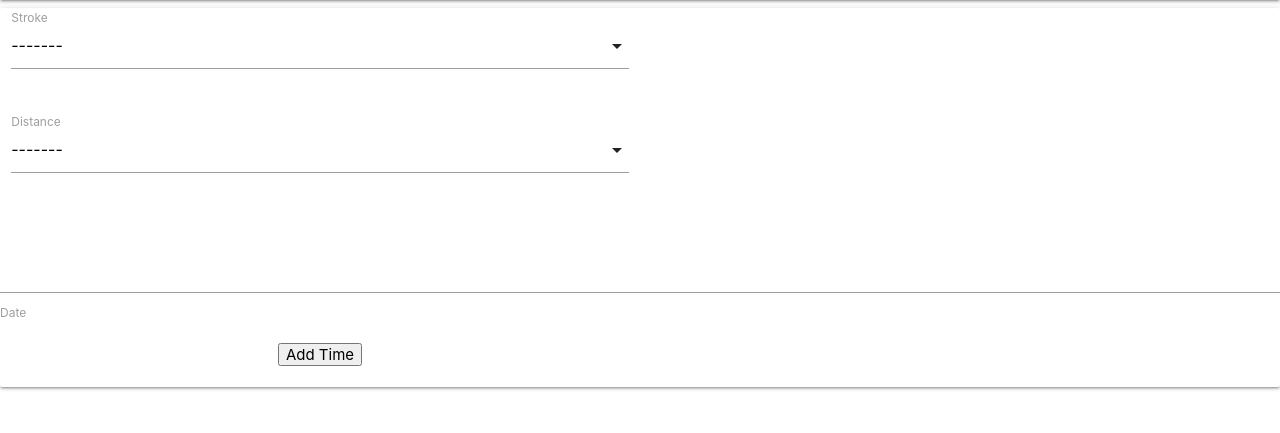
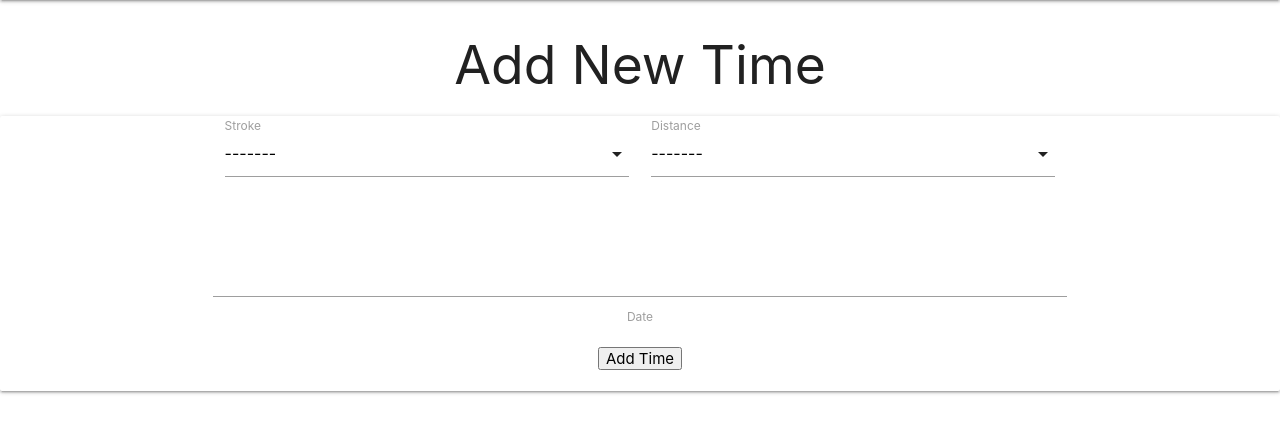
Before and after one commit to seanbrindley17/milestone-project-3-mk2, a Python web app: template templates/new_entry.html in a window 1280 px wide. Shown: the part 64-497 px from the top of the page. Run offline with Jinja, Linux system fonts and the light colour scheme; the template is opened without the code that fills it, so the values that code supplies are empty; some libraries are stand-ins or nearby versions.

Commit message:
Add title and basic formatting to new time form

```diff
--- a/templates/new_entry.html
+++ b/templates/new_entry.html
@@ -2,9 +2,12 @@
 
 {% block content %}
 
-<div class="row card">
-  <form class="col s12">
+<h2 class="center-align">Add New Time</h2>
+
+<div class="row card center-align">
+  <form class="col s8 offset-s2 ">
     <div class="row">
+      <!-- Stroke -->
       <div class="input-field col s6">
         <select name="stroke_name" id="stroke_name">
           <option value="" disabled selected>-------</option>
@@ -14,9 +17,7 @@
         </select>
         <label for="stroke_name">Stroke</label>
       </div>
-    </div>
-
-    <div class="row">
+      <!-- Distance -->
       <div class="input-field col s6">
         <select name="stroke_name" id="stroke_name">
           <option value="" disabled selected>-------</option>
@@ -27,15 +28,15 @@
         <label for="stroke_name">Distance</label>
       </div>
     </div>
-
+    <!-- Date -->
     <div class="row">
       <div class="input-field col s6"></div>
       <input id="swim_date" name="swim_date" type="text" class="datepicker">
       <label for="swim_date">Date</label>
     </div>
-
+    <!-- Submit -->
     <div class="row">
-      <div class="col s6 center-align">
+      <div class="col s12 center-align">
         <button type="submit">
           Add Time
         </button>
```
